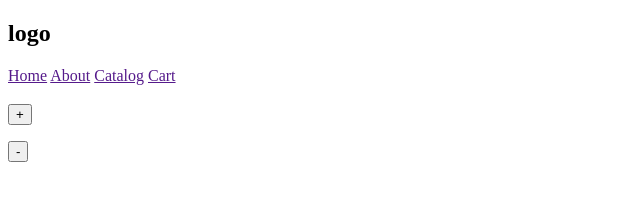
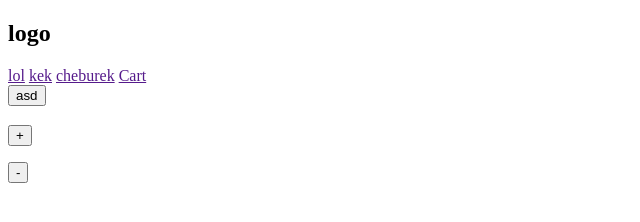
Before and after one commit to lleeeuuuuanchik/TestSeregaLevan, a plain HTML site: page index.html in a window 1280 px wide. Shown: the whole page, without its empty margins (0-640 px from the left). Drawn offline with Linux system fonts and the light colour scheme.

Commit message:
add button

```diff
--- a/index.html
+++ b/index.html
@@ -12,9 +12,9 @@
     <header>
         <h2>logo</h2>
         <nav>
-            <a href="">Home</a>
-            <a href="">About</a>
-            <a href="">Catalog</a>
+            <a href="">lol</a>
+            <a href="">kek</a>
+            <a href="">cheburek</a>
             <a href="">Cart</a>
         </nav>
     </header>
@@ -23,7 +23,7 @@
 
     <main class="main">
         <section class="section-card">
-
+            <button>asd</button>
             <article class="card">
                 <h1 class="card__title"></h1>
                 <a href="#" class="card__description"></a>
```
